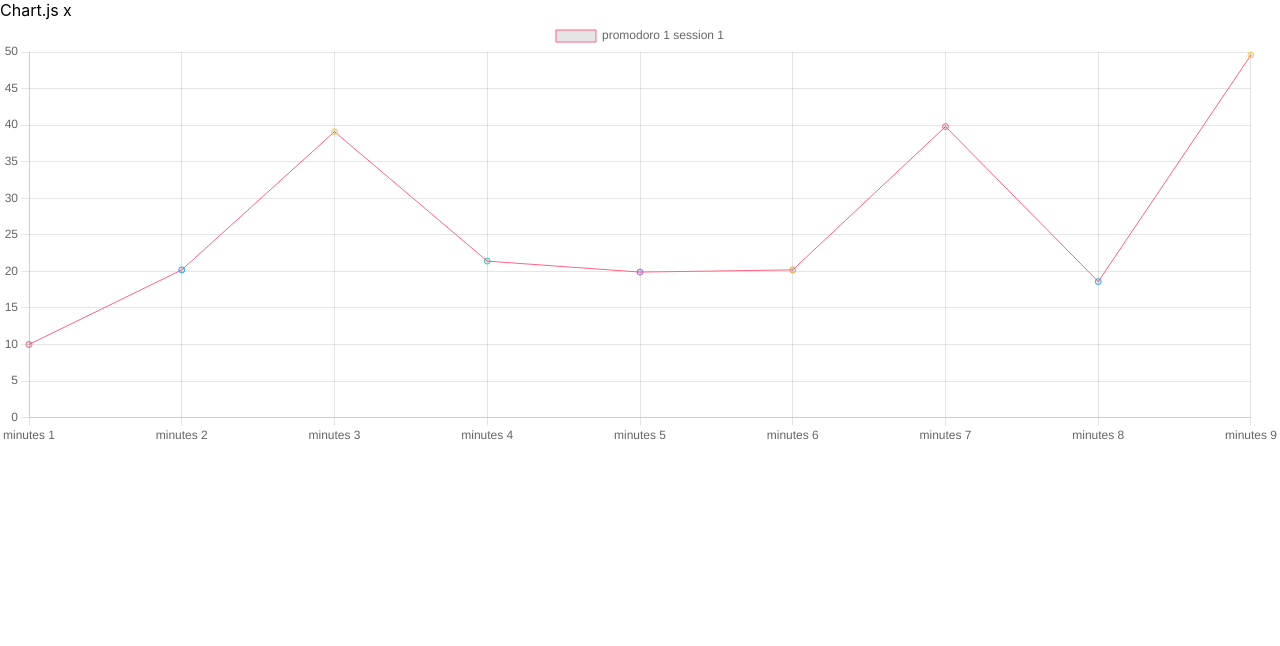
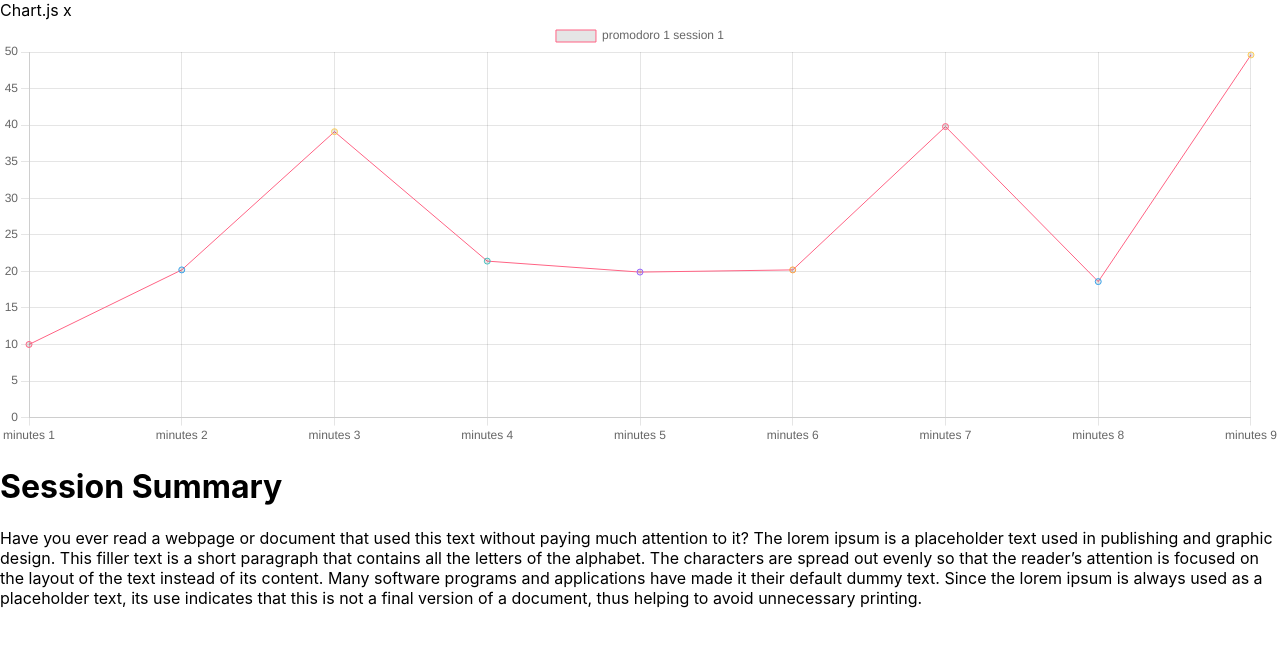
Before and after one commit to leonkoech/NeuroCognitive-Study-Assistant, a Next.js app: page /previous in a window 1280 px wide. Shown: the top 646 px of the page. Built offline with nearby package versions, Linux system fonts and the light colour scheme.

Commit message:
Kris changes

```diff
--- a/pages/previous.tsx
+++ b/pages/previous.tsx
@@ -3,6 +3,12 @@ const previous = () =>{
 return (
     <div>
     <ChartComponent name={'promodoro 1 session 1'} points={[10.0, 20.2, 39.1, 21.4, 19.9, 20.2, 39.8, 18.6, 49.6]}></ChartComponent>
+    <div>
+        <h1>Session Summary</h1>
+        <p>
+        Have you ever read a webpage or document that used this text without paying much attention to it? The lorem ipsum is a placeholder text used in publishing and graphic design. This filler text is a short paragraph that contains all the letters of the alphabet. The characters are spread out evenly so that the reader’s attention is focused on the layout of the text instead of its content. Many software programs and applications have made it their default dummy text. Since the lorem ipsum is always used as a placeholder text, its use indicates that this is not a final version of a document, thus helping to avoid unnecessary printing.
+        </p>
+    </div>
     </div>
 );
 }
```
Also changed, not shown: 1 other file (tests, documents, lock files or other folders).
